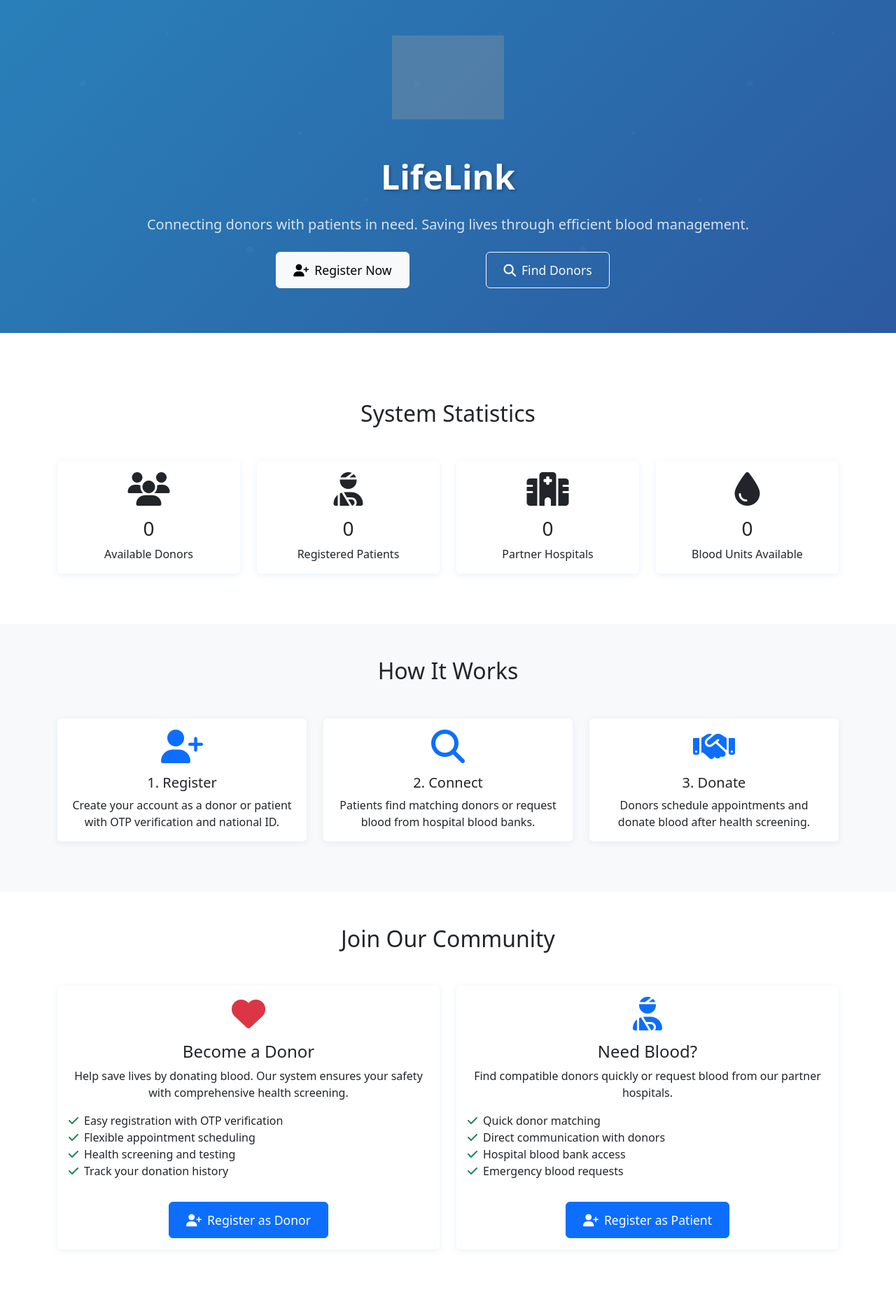
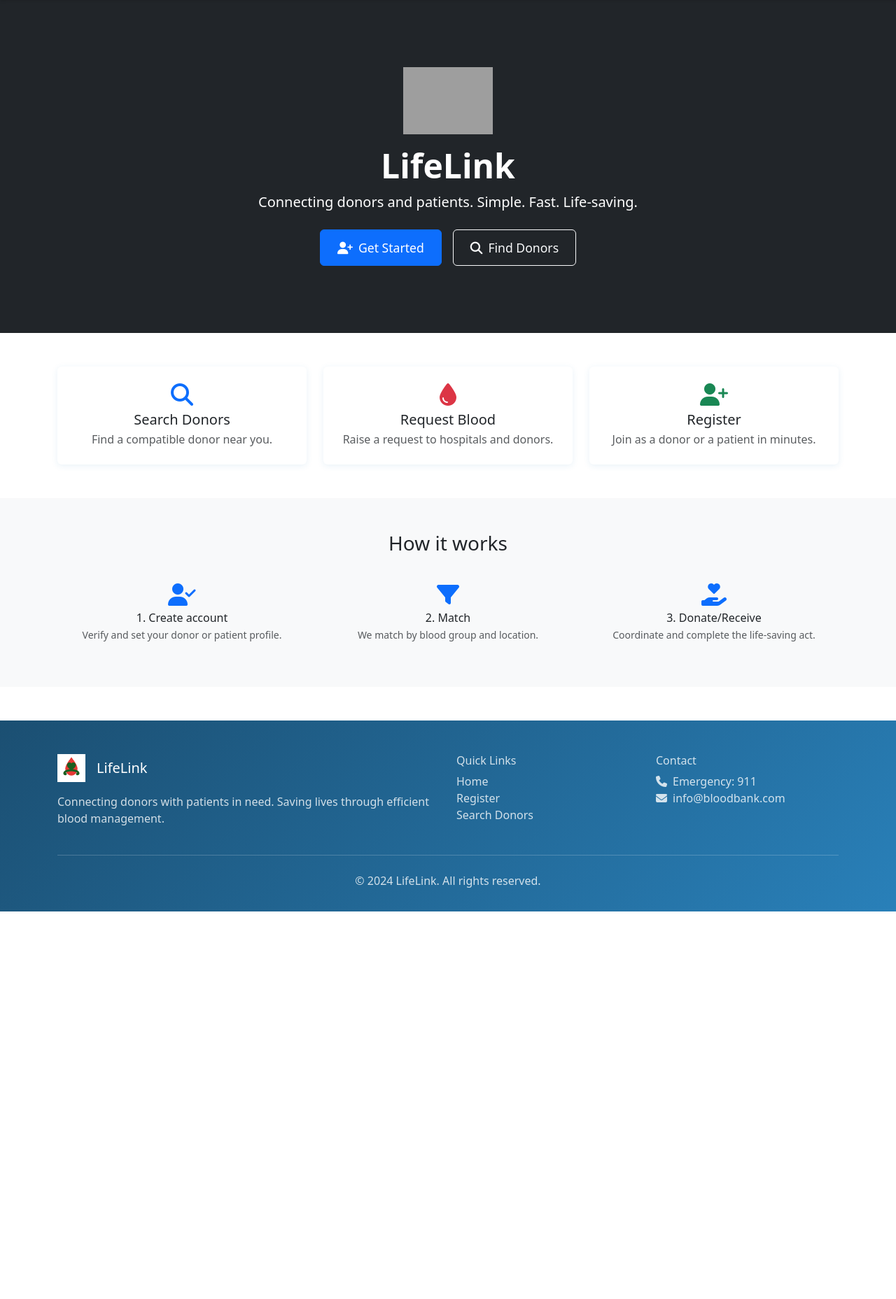
Before and after one commit to NsangouFaiza/BLOOD-DONATION-AND-BANK-MANAGEMENT-APP, a Django app: page / in a window 1280 px wide. Shown: the part 71-1928 px from the top of the page at 70% size. After the commit the page ends 1374 px from the top, so only its background shows below. Run offline with Django 5.2, Linux system fonts and the light colour scheme; data that the repository does not hold is empty; grey boxes are pictures that could not be loaded.

```diff
--- a/templates/core/home.html
+++ b/templates/core/home.html
@@ -4,205 +4,88 @@
 {% block title %}LifeLink - Blood Bank Management System{% endblock %}
 
 {% block content %}
-<!-- Hero Section -->
-<section class="hero-section">
-    <div class="container text-center">
-        <div class="text-center mb-4">
-            <img src="{% static 'images/lifelink-logo.png' %}" alt="LifeLink Logo" height="120" class="mb-3 blood-drop-animation">
+<!-- Minimal Hero -->
+<section class="py-5 bg-dark text-white">
+    <div class="container py-5 text-center">
+        <img src="{% static 'images/lifelink-logo.png' %}" alt="LifeLink Logo" height="96" class="mb-3">
+        <h1 class="display-5 fw-bold mb-2">LifeLink</h1>
+        <p class="lead mb-4">Connecting donors and patients. Simple. Fast. Life‑saving.</p>
+        <div class="d-flex flex-column flex-sm-row justify-content-center gap-3">
+            <a href="{% url 'register' %}" class="btn btn-primary btn-lg">
+                <i class="fas fa-user-plus me-2"></i>Get Started
+            </a>
+            <a href="{% url 'search_donors' %}" class="btn btn-outline-light btn-lg">
+                <i class="fas fa-search me-2"></i>Find Donors
+            </a>
         </div>
-        <h1 class="display-4 fw-bold mb-4">
-            LifeLink
-        </h1>
-        <p class="lead mb-4">Connecting donors with patients in need. Saving lives through efficient blood management.</p>
-        <div class="row justify-content-center">
-            <div class="col-md-3">
-                <a href="{% url 'register' %}" class="btn btn-light btn-lg me-3">
-                    <i class="fas fa-user-plus me-2"></i>Register Now
+    </div>
+</section>
+
+<!-- Quick actions -->
+<section class="py-5">
+    <div class="container">
+        <div class="row g-3 g-md-4">
+            <div class="col-md-4">
+                <a href="{% url 'search_donors' %}" class="text-decoration-none">
+                    <div class="card h-100 text-center">
+                        <div class="card-body py-4">
+                            <i class="fas fa-search fa-2x text-primary mb-2"></i>
+                            <h5 class="mb-1">Search Donors</h5>
+                            <p class="text-muted mb-0">Find a compatible donor near you.</p>
+                        </div>
+                    </div>
                 </a>
             </div>
-            <div class="col-md-3">
-                <a href="{% url 'search_donors' %}" class="btn btn-outline-light btn-lg">
-                    <i class="fas fa-search me-2"></i>Find Donors
+            <div class="col-md-4">
+                <a href="{% url 'request_blood' %}" class="text-decoration-none">
+                    <div class="card h-100 text-center">
+                        <div class="card-body py-4">
+                            <i class="fas fa-tint fa-2x text-danger mb-2"></i>
+                            <h5 class="mb-1">Request Blood</h5>
+                            <p class="text-muted mb-0">Raise a request to hospitals and donors.</p>
+                        </div>
+                    </div>
+                </a>
+            </div>
+            <div class="col-md-4">
+                <a href="{% url 'register' %}" class="text-decoration-none">
+                    <div class="card h-100 text-center">
+                        <div class="card-body py-4">
+                            <i class="fas fa-user-plus fa-2x text-success mb-2"></i>
+                            <h5 class="mb-1">Register</h5>
+                            <p class="text-muted mb-0">Join as a donor or a patient in minutes.</p>
+                        </div>
+                    </div>
                 </a>
             </div>
         </div>
     </div>
 </section>
 
-<!-- Statistics Section -->
-<section class="py-5">
+<!-- How it works (concise) -->
+<section class="py-5 bg-light">
     <div class="container">
-        <h2 class="text-center mb-5">System Statistics</h2>
-        <div class="row">
-            <div class="col-md-3 mb-4">
-                <div class="card stats-card text-center h-100">
-                    <div class="card-body">
-                        <i class="fas fa-users fa-3x mb-3"></i>
-                        <h3 class="card-title">{{ total_donors }}</h3>
-                        <p class="card-text">Available Donors</p>
-                    </div>
+        <h2 class="h3 text-center mb-4">How it works</h2>
+        <div class="row text-center g-3 g-md-4">
+            <div class="col-md-4">
+                <div class="p-3">
+                    <i class="fas fa-user-check fa-2x text-primary mb-2"></i>
+                    <h6 class="mb-1">1. Create account</h6>
+                    <p class="text-muted small mb-0">Verify and set your donor or patient profile.</p>
                 </div>
             </div>
-            <div class="col-md-3 mb-4">
-                <div class="card stats-card text-center h-100">
-                    <div class="card-body">
-                        <i class="fas fa-user-injured fa-3x mb-3"></i>
-                        <h3 class="card-title">{{ total_patients }}</h3>
-                        <p class="card-text">Registered Patients</p>
-                    </div>
+            <div class="col-md-4">
+                <div class="p-3">
+                    <i class="fas fa-filter fa-2x text-primary mb-2"></i>
+                    <h6 class="mb-1">2. Match</h6>
+                    <p class="text-muted small mb-0">We match by blood group and location.</p>
                 </div>
             </div>
-            <div class="col-md-3 mb-4">
-                <div class="card stats-card text-center h-100">
-                    <div class="card-body">
-                        <i class="fas fa-hospital fa-3x mb-3"></i>
-                        <h3 class="card-title">{{ total_hospitals }}</h3>
-                        <p class="card-text">Partner Hospitals</p>
-                    </div>
-                </div>
-            </div>
-            <div class="col-md-3 mb-4">
-                <div class="card stats-card text-center h-100">
-                    <div class="card-body">
-                        <i class="fas fa-tint fa-3x mb-3"></i>
-                        <h3 class="card-title">{{ available_blood }}</h3>
-                        <p class="card-text">Blood Units Available</p>
-                    </div>
-                </div>
-            </div>
-        </div>
-    </div>
-</section>
-
-<!-- Features Section -->
-<section class="py-5 bg-light">
-    <div class="container">
-        <h2 class="text-center mb-5">How It Works</h2>
-        <div class="row">
-            <div class="col-md-4 mb-4">
-                <div class="card h-100 text-center">
-                    <div class="card-body">
-                        <i class="fas fa-user-plus fa-3x text-primary mb-3"></i>
-                        <h5 class="card-title">1. Register</h5>
-                        <p class="card-text">Create your account as a donor or patient with OTP verification and national ID.</p>
-                    </div>
-                </div>
-            </div>
-            <div class="col-md-4 mb-4">
-                <div class="card h-100 text-center">
-                    <div class="card-body">
-                        <i class="fas fa-search fa-3x text-primary mb-3"></i>
-                        <h5 class="card-title">2. Connect</h5>
-                        <p class="card-text">Patients find matching donors or request blood from hospital blood banks.</p>
-                    </div>
-                </div>
-            </div>
-            <div class="col-md-4 mb-4">
-                <div class="card h-100 text-center">
-                    <div class="card-body">
-                        <i class="fas fa-handshake fa-3x text-primary mb-3"></i>
-                        <h5 class="card-title">3. Donate</h5>
-                        <p class="card-text">Donors schedule appointments and donate blood after health screening.</p>
-                    </div>
-                </div>
-            </div>
-        </div>
-    </div>
-</section>
-
-<!-- User Types Section -->
-<section class="py-5">
-    <div class="container">
-        <h2 class="text-center mb-5">Join Our Community</h2>
-        <div class="row">
-            <div class="col-md-6 mb-4">
-                <div class="card h-100">
-                    <div class="card-body text-center">
-                        <i class="fas fa-heart fa-3x text-danger mb-3"></i>
-                        <h4 class="card-title">Become a Donor</h4>
-                        <p class="card-text">Help save lives by donating blood. Our system ensures your safety with comprehensive health screening.</p>
-                        <ul class="list-unstyled text-start">
-                            <li><i class="fas fa-check text-success me-2"></i>Easy registration with OTP verification</li>
-                            <li><i class="fas fa-check text-success me-2"></i>Flexible appointment scheduling</li>
-                            <li><i class="fas fa-check text-success me-2"></i>Health screening and testing</li>
-                            <li><i class="fas fa-check text-success me-2"></i>Track your donation history</li>
-                        </ul>
-                        <a href="{% url 'register' %}" class="btn btn-primary btn-lg mt-3">
-                            <i class="fas fa-user-plus me-2"></i>Register as Donor
-                        </a>
-                    </div>
-                </div>
-            </div>
-            <div class="col-md-6 mb-4">
-                <div class="card h-100">
-                    <div class="card-body text-center">
-                        <i class="fas fa-user-injured fa-3x text-primary mb-3"></i>
-                        <h4 class="card-title">Need Blood?</h4>
-                        <p class="card-text">Find compatible donors quickly or request blood from our partner hospitals.</p>
-                        <ul class="list-unstyled text-start">
-                            <li><i class="fas fa-check text-success me-2"></i>Quick donor matching</li>
-                            <li><i class="fas fa-check text-success me-2"></i>Direct communication with donors</li>
-                            <li><i class="fas fa-check text-success me-2"></i>Hospital blood bank access</li>
-                            <li><i class="fas fa-check text-success me-2"></i>Emergency blood requests</li>
-                        </ul>
-                        <a href="{% url 'register' %}" class="btn btn-primary btn-lg mt-3">
-                            <i class="fas fa-user-plus me-2"></i>Register as Patient
-                        </a>
-                    </div>
-                </div>
-            </div>
-        </div>
-    </div>
-</section>
-
-<!-- Emergency Section -->
-<section class="py-5 bg-danger text-white">
-    <div class="container text-center">
-        <h2 class="mb-4">
-            <i class="fas fa-exclamation-triangle me-3"></i>Emergency Blood Need?
-        </h2>
-        <p class="lead mb-4">If you need blood urgently, our system can help you find donors quickly or access hospital blood banks.</p>
-        <div class="row justify-content-center">
             <div class="col-md-4">
-                <a href="{% url 'search_donors' %}" class="btn btn-light btn-lg me-3">
-                    <i class="fas fa-search me-2"></i>Find Donors Now
-                </a>
-            </div>
-            <div class="col-md-4">
-                <a href="{% url 'request_blood' %}" class="btn btn-outline-light btn-lg">
-                    <i class="fas fa-tint me-2"></i>Request Blood
-                </a>
-            </div>
-        </div>
-    </div>
-</section>
-
-<!-- About Section -->
-<section class="py-5">
-    <div class="container">
-        <div class="row align-items-center">
-            <div class="col-md-6">
-                <h2 class="mb-4">About Our System</h2>
-                <p class="lead">The Blood Bank Management System is designed to bridge the gap between blood donors and patients in need.</p>
-                <p>Our platform provides:</p>
-                <ul class="list-unstyled">
-                    <li><i class="fas fa-shield-alt text-success me-2"></i>Secure user verification with OTP and national ID</li>
-                    <li><i class="fas fa-microscope text-success me-2"></i>Comprehensive health screening and testing</li>
-                    <li><i class="fas fa-hospital text-success me-2"></i>Integration with multiple hospitals and blood banks</li>
-                    <li><i class="fas fa-mobile-alt text-success me-2"></i>Easy-to-use interface for all user types</li>
-                    <li><i class="fas fa-chart-line text-success me-2"></i>Real-time blood inventory tracking</li>
-                </ul>
-            </div>
-            <div class="col-md-6">
-                <div class="card">
-                    <div class="card-body text-center">
-                        <i class="fas fa-heartbeat fa-5x text-danger mb-3"></i>
-                        <h4>Save Lives Together</h4>
-                        <p>Every blood donation can save up to 3 lives. Join our community of lifesavers today.</p>
-                        <a href="{% url 'register' %}" class="btn btn-primary btn-lg">
-                            <i class="fas fa-user-plus me-2"></i>Get Started
-                        </a>
-                    </div>
+                <div class="p-3">
+                    <i class="fas fa-hand-holding-heart fa-2x text-primary mb-2"></i>
+                    <h6 class="mb-1">3. Donate/Receive</h6>
+                    <p class="text-muted small mb-0">Coordinate and complete the life‑saving act.</p>
                 </div>
             </div>
         </div>
```
Also changed, not shown: core/migrations/0003_auto_20250924_0609.py (added).
